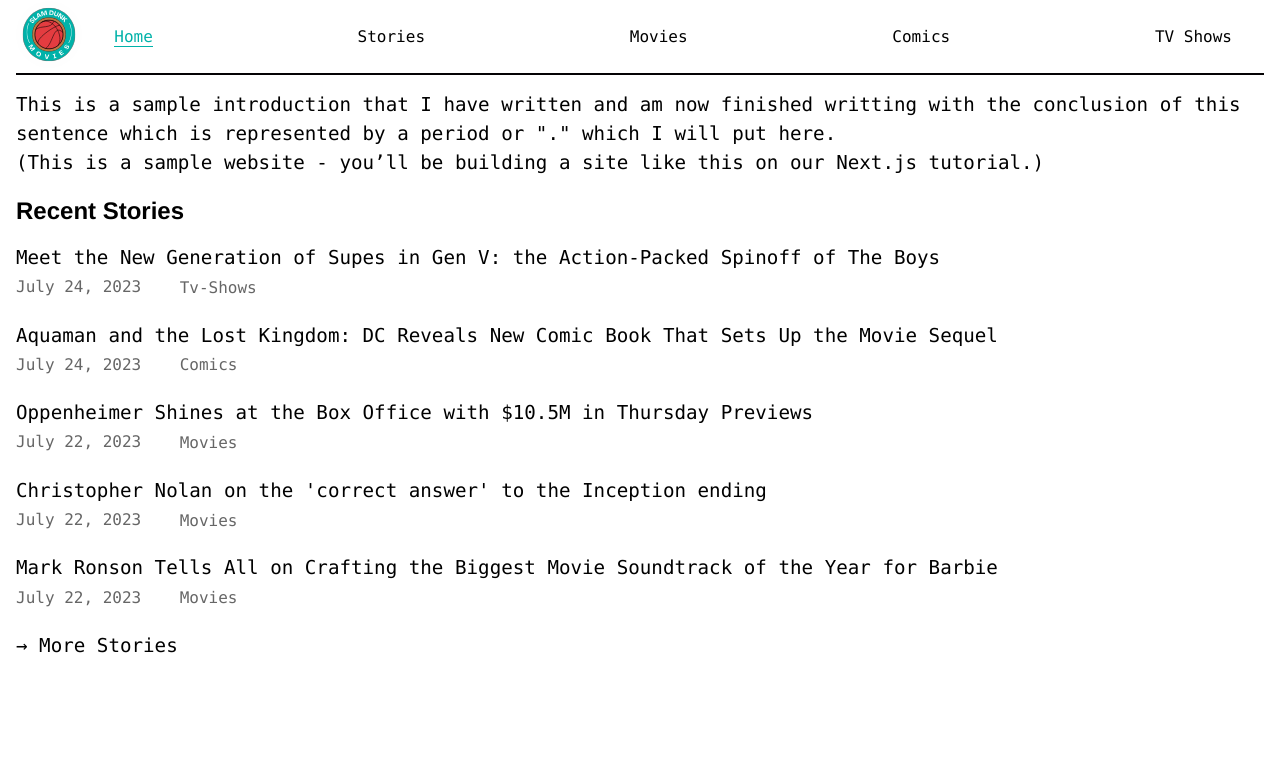
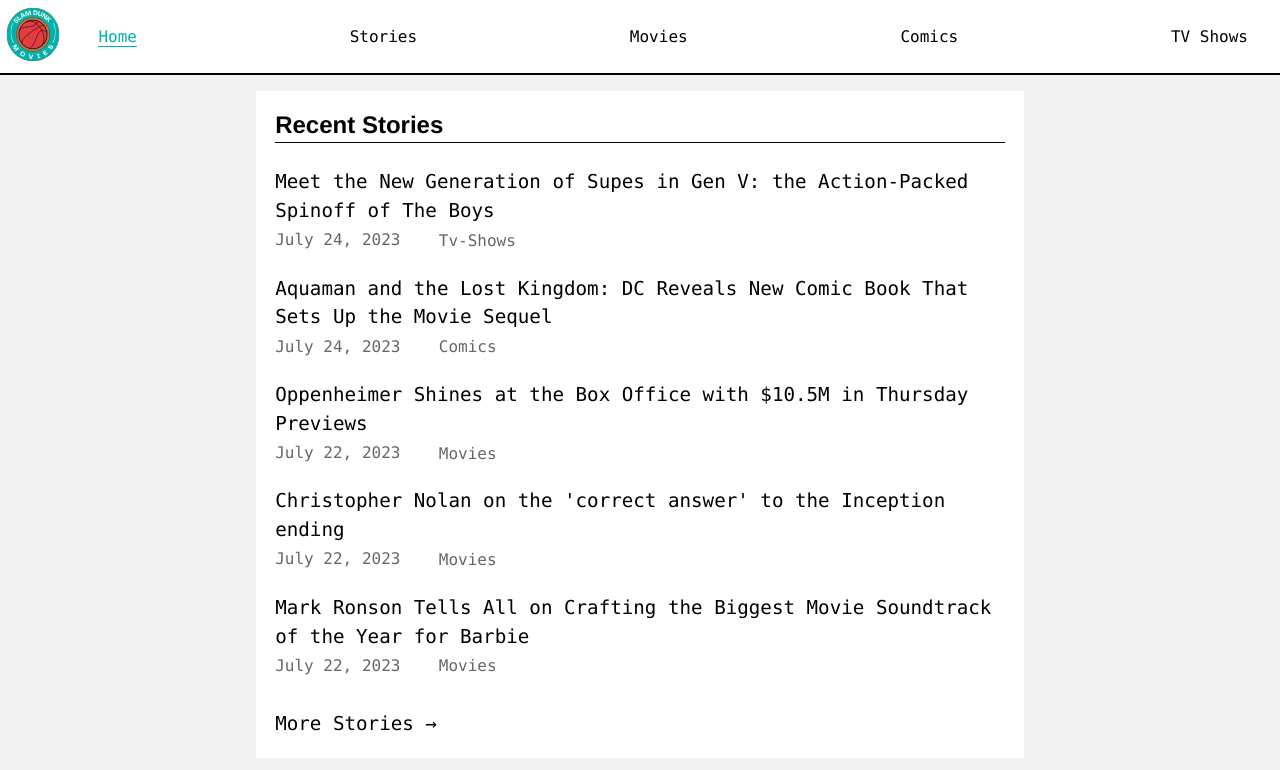
Before and after one commit to ItsAndrewM/slamdunk-movies, a Next.js app in the folder slamdunk-movies-blog/: page / in a window 1280 px wide. Shown: the top 770 px of the page. Built offline with nearby package versions, Linux system fonts and the light colour scheme.

Commit message:
added styling

```diff
--- a/slamdunk-movies-blog/components/latest.js
+++ b/slamdunk-movies-blog/components/latest.js
@@ -7,13 +7,15 @@
   return (
     index < 5 && (
       <li className={utilStyles.listItem} key={id}>
-        <Link href={`/stories/${genre}/${id}`}>{title}</Link>
+        <Link href={`/stories/${genre}/${id}`} className={layoutStyles.link}>
+          {title}
+        </Link>
         <br />
         <div className={layoutStyles.smallContainer}>
           <small className={utilStyles.lightText}>
             <Date dateString={date} />
           </small>
-          <Link href={`/stories/${genre}`}>
+          <Link href={`/stories/${genre}`} className={layoutStyles.smallLink}>
             <small className={utilStyles.lightText}>{genre}</small>
           </Link>
         </div>
--- a/slamdunk-movies-blog/components/layout.js
+++ b/slamdunk-movies-blog/components/layout.js
@@ -28,10 +28,12 @@
       </Head>
 
       <Navbar />
-      <main>{children}</main>
+      <main className={styles.main}>{children}</main>
       {!home && (
         <div className={styles.backToHome}>
-          <Link href="/">← Back to home</Link>
+          <Link href="/" className={styles.smallLink}>
+            ← Back to home
+          </Link>
         </div>
       )}
     </div>
--- a/slamdunk-movies-blog/components/layout.module.css
+++ b/slamdunk-movies-blog/components/layout.module.css
@@ -5,7 +5,24 @@
   justify-content: center;
   align-items: center;
   flex-direction: column;
-  padding: 0 1rem;
+}
+
+.main {
+  width: 100%;
+  min-height: 100vh;
+  display: flex;
+  flex-direction: column;
+  justify-content: flex-start;
+  align-items: center;
+}
+
+.section {
+  width: 60%;
+  display: flex;
+  flex-direction: column;
+  background-color: white;
+  padding: 1em;
+  gap: 0.5em;
 }
 
 .header {
@@ -15,11 +32,10 @@
 }
 
 .backToHome {
-  width: 100%;
-  margin: 3rem 0 0;
+  width: 60%;
   display: flex;
   justify-content: flex-start;
-
+  padding-bottom: 1em;
 }
 
 .smallContainer {
@@ -38,7 +54,7 @@
   gap: 1em;
 }
 
-.postWrapper p>img {
+.postWrapper p > img {
   height: 600px;
 }
 
@@ -50,24 +66,24 @@
 
 .postWrapper a {
   position: relative;
-  transition: color .3s ease-in-out;
+  transition: color 0.3s ease-in-out;
 }
 
 .postWrapper ul {
   display: flex;
   flex-direction: column;
-  gap: .3em;
+  gap: 0.3em;
 }
 
 .postWrapper a::before {
-  content: '';
+  content: "";
   position: absolute;
   top: 100%;
   width: 100%;
   height: 1px;
   background-color: var(--teal);
   transform: scaleX(0);
-  transition: transform .3s ease-in-out;
+  transition: transform 0.3s ease-in-out;
 }
 
 .postWrapper a:hover {
@@ -78,8 +94,8 @@
   transform: scaleX(1);
 }
 
-.postWrapper>h2,
-.postWrapper>h1 {
+.postWrapper > h2,
+.postWrapper > h1 {
   width: 100%;
   border-bottom: 1px solid black;
 }
@@ -95,18 +111,18 @@
 .link,
 .smallLink {
   position: relative;
-  transition: color .3s ease-in-out;
+  transition: color 0.3s ease-in-out;
 }
 
 .link::before,
 .smallLink::before {
-  content: '';
+  content: "";
   position: absolute;
   top: 100%;
   width: 100%;
   height: 1px;
   transform: scaleX(0);
-  transition: transform .3s ease-in-out;
+  transition: transform 0.3s ease-in-out;
 }
 
 .link::before {
--- a/slamdunk-movies-blog/pages/index.js
+++ b/slamdunk-movies-blog/pages/index.js
@@ -5,6 +5,7 @@
 import Latest from "../components/latest";
 import Link from "next/link";
 import Script from "next/script";
+import layoutStyles from "../components/layout.module.css";
 
 export const getStaticProps = async () => {
   const allPostsData = getSortedPostsData();
@@ -23,7 +24,10 @@
       </Head>
       <div className="google-analytics-container">
         {/* <!-- Google tag (gtag.js) --> */}
-        <Script async src="https://www.googletagmanager.com/gtag/js?id=G-82XEENDSWT"></Script>
+        <Script
+          async
+          src="https://www.googletagmanager.com/gtag/js?id=G-82XEENDSWT"
+        ></Script>
         <Script id="google-analytics">
           {`
               window.dataLayer = window.dataLayer || [];
@@ -31,20 +35,14 @@
               gtag('js', new Date());
 
               gtag('config', 'G-82XEENDSWT');`}
-        </Script></div>
-      <section className={utilStyles.headingMd}>
-        <p>
-          This is a sample introduction that I have written and am now finished
-          writting with the conclusion of this sentence which is represented by
-          a period or "." which I will put here.
-        </p>
-        <p>
-          (This is a sample website - you’ll be building a site like this on{" "}
-          <a href="https://nextjs.org/learn">our Next.js tutorial</a>.)
-        </p>
-      </section>
-      <section className={`${utilStyles.headingMd} ${utilStyles.padding1px}`}>
-        <h2 className={utilStyles.headingLg}>Recent Stories</h2>
+        </Script>
+      </div>
+      <section
+        className={`${utilStyles.headingMd} ${utilStyles.padding1px} ${layoutStyles.section}`}
+      >
+        <h2 className={`${utilStyles.headingLg} ${utilStyles.sectionHeader}`}>
+          Recent Stories
+        </h2>
         <ul className={utilStyles.list}>
           {/* {allPostsData.map(({ id, date, title, index }) => ( */}
           {allPostsData.map(({ id, date, title, genre }, index) => {
@@ -60,7 +58,7 @@
             );
           })}
         </ul>
-        <Link href={"/stories"}>→ More Stories</Link>
+        <Link href={"/stories"}>More Stories →</Link>
       </section>
     </Layout>
   );
--- a/slamdunk-movies-blog/styles/Home.module.css
+++ b/slamdunk-movies-blog/styles/Home.module.css
@@ -50,7 +50,7 @@
 .card {
   margin: 1rem;
   flex-basis: 45%;
-  padding: 1.5rem;
+  /* padding: 1.5rem; */
   text-align: left;
   color: inherit;
   text-decoration: none;
--- a/slamdunk-movies-blog/styles/globals.css
+++ b/slamdunk-movies-blog/styles/globals.css
@@ -1,10 +1,13 @@
 :root {
-  --white: #FFFFFF;
+  --white: #ffffff;
   --font-sm: 16px;
   --font-med: 28px;
   --font-lg: 32px;
-  --body-font-family: ui-monospace, Menlo, Monaco, 'Cascadia Mono', 'Segoe UI Mono', 'Roboto Mono', 'Oxygen Mono', 'Ubuntu Monospace', 'Source Code Pro', 'Fira Mono', 'Droid Sans Mono', 'Courier New', monospace;
-  --header-font-family: '__polySans_cd426a', '__polySans_Fallback_cd426a', Helvetica, Arial, sans-serif;
+  --body-font-family: ui-monospace, Menlo, Monaco, "Cascadia Mono",
+    "Segoe UI Mono", "Roboto Mono", "Oxygen Mono", "Ubuntu Monospace",
+    "Source Code Pro", "Fira Mono", "Droid Sans Mono", "Courier New", monospace;
+  --header-font-family: "__polySans_cd426a", "__polySans_Fallback_cd426a",
+    Helvetica, Arial, sans-serif;
   --gap-sm: 10px;
   --gap-md: 16px;
   --gap-lg: 24px;
@@ -12,19 +15,21 @@
   --green: #64ffda;
   --grey: #8892b0;
   --lightGrey: #666;
-  --blue: #03001C;
+  --blue: #03001c;
   --green-tint: rgba(100, 255, 218, 0.1);
-  --teal: #00B2A9;
-  --orange: #E43C40;
-  --brown: #BC7844;
+  --teal: #00b2a9;
+  --orange: #e43c40;
+  --brown: #bc7844;
   --black: #040204;
+  --background-color: #f3f3f3;
 }
 
 html,
 body {
   padding: 0;
   margin: 0;
-  font-family: var(--body-font-family)
+  font-family: var(--body-font-family);
+  background-color: var(--background-color);
 }
 
 a {
--- a/slamdunk-movies-blog/styles/navbar.module.css
+++ b/slamdunk-movies-blog/styles/navbar.module.css
@@ -1,11 +1,13 @@
 .navbarWrapper {
-  width: 100%;
+  width: 100vw;
+  max-width: 100vw;
   height: 75px;
   display: flex;
   justify-content: center;
   align-items: center;
   border-bottom: 2px solid var(--black);
   margin-bottom: 1em;
+  background-color: white;
 }
 
 .container {
--- a/slamdunk-movies-blog/styles/recent.module.css
+++ b/slamdunk-movies-blog/styles/recent.module.css
@@ -6,7 +6,6 @@
   flex-wrap: nowrap;
   gap: 1em;
   min-height: 100px;
-    height: 100px;
 }
 
 .card {
@@ -16,6 +15,7 @@
   flex-direction: column;
   justify-content: space-between;
   align-items: flex-start;
+  overflow: hidden;
 }
 
 .smallContainer {
--- a/slamdunk-movies-blog/styles/utils.module.css
+++ b/slamdunk-movies-blog/styles/utils.module.css
@@ -52,3 +52,11 @@
 .lightText {
   color: var(--lightGrey);
 }
+
+.sectionHeader {
+  border-bottom: 1px solid black;
+}
+
+.capitalize {
+  text-transform: capitalize;
+}
```
Also changed, not shown: slamdunk-movies-blog/pages/stories/[genre].js (+15 -8 lines), slamdunk-movies-blog/pages/stories/index.js (+8 -3 lines). Lines whose indentation alone changed are shown as unchanged.
